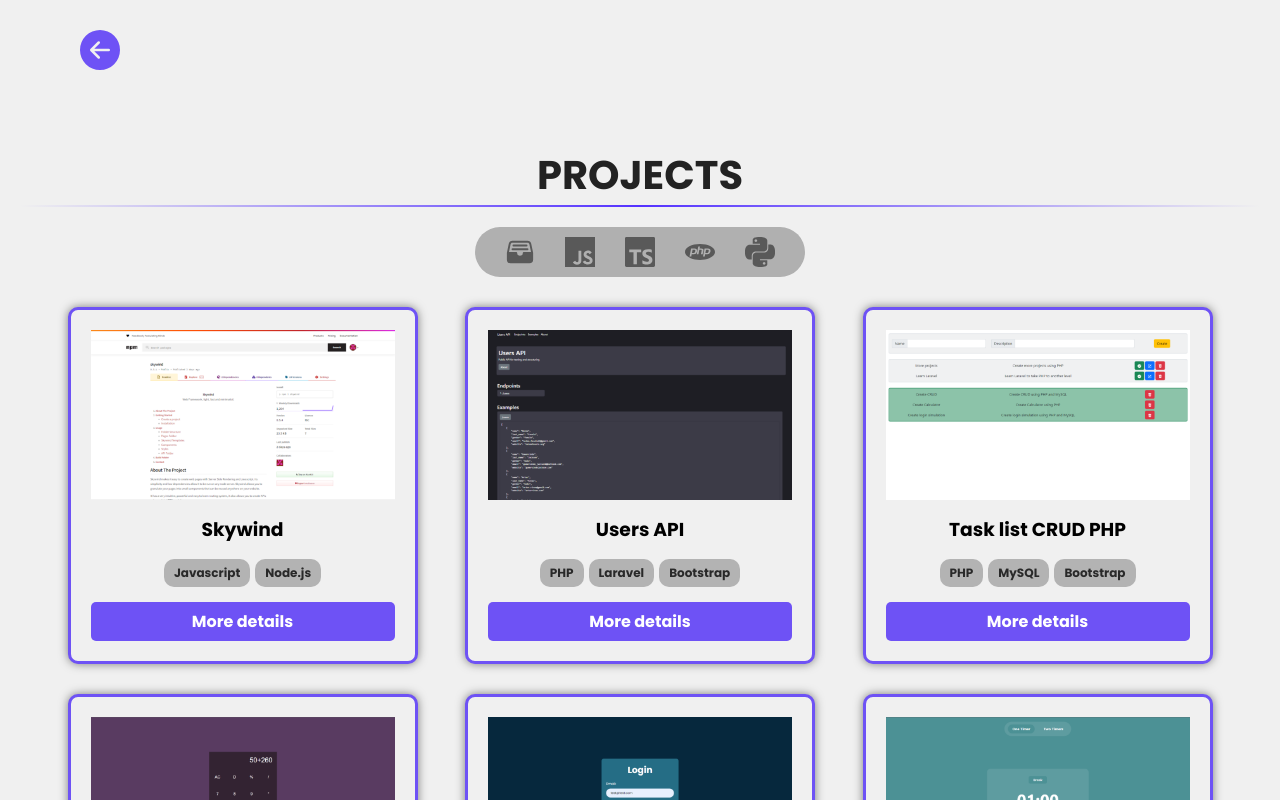
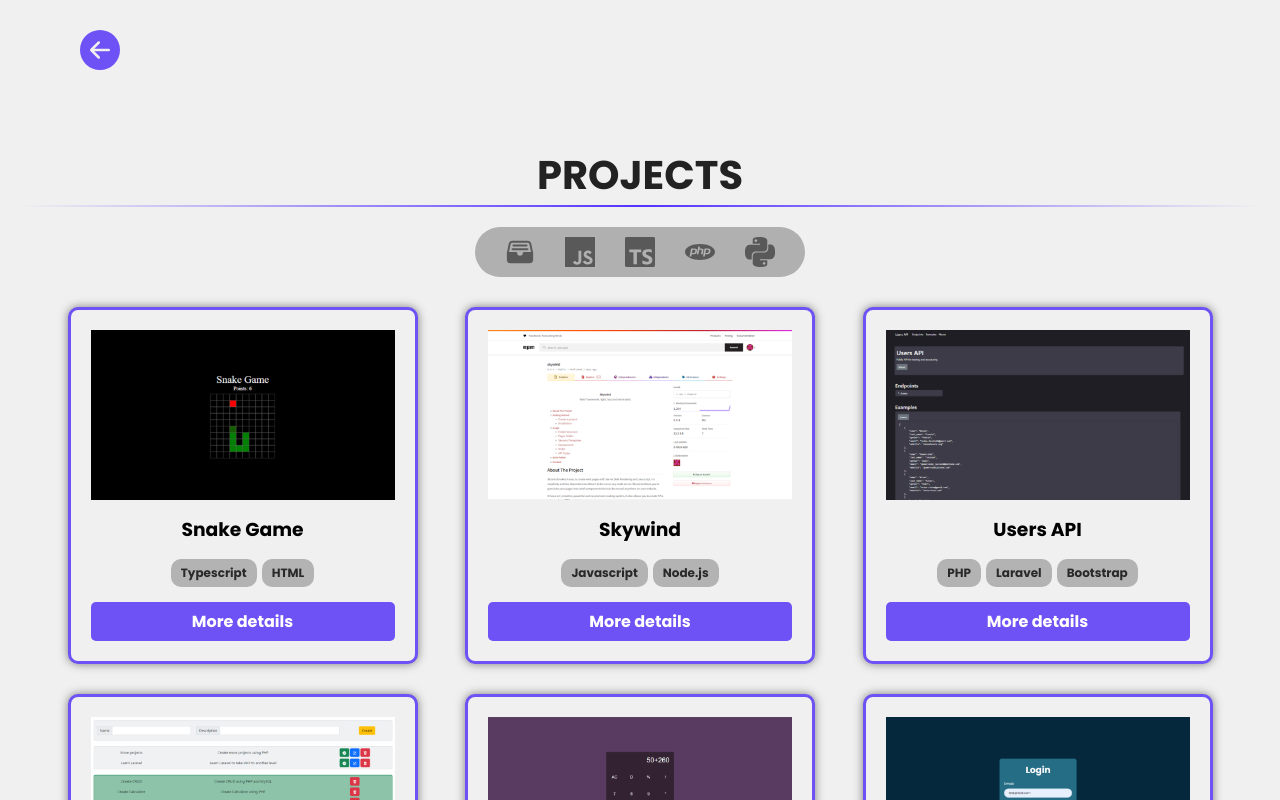
Before and after one commit to francescoalterio/portfolio-nextjs, a Next.js app: page /projects in a window 1280 px wide. Shown: the top 800 px of the page. Built offline with nearby package versions, Linux system fonts and the light colour scheme.

Commit message:
add snakegame proyect

```diff
--- a/projects/index.js
+++ b/projects/index.js
@@ -906,4 +906,32 @@ The app is built with Monaco Editor, the same editor that VS Code uses.`,
       />,
     ],
   },
+  {
+    id: 25,
+    name: "Snake Game",
+    src: "/images/projects/snakegame.png",
+    alt: "img-snakegame",
+    description:
+      "Classic snake game using object-oriented programming in Typescript.",
+    preview: "https://francescoalterio.github.io/snake-game-compiled/",
+    repo: "https://github.com/francescoalterio/snake-game",
+    coreTechs: ["Typescript", "HTML"],
+    isFavorite: false,
+    techs: [
+      <Skill
+        src={"/images/technologies/html.svg"}
+        href={"https://developer.mozilla.org/en-US/docs/Web/Guide/HTML/HTML5"}
+        alt={"img-html5-logo"}
+        technology="HTML"
+        size={80}
+      />,
+      <Skill
+        src={"/images/technologies/typescript.png"}
+        href={"https://www.typescriptlang.org/"}
+        alt={"img-typescript-logo"}
+        technology="Typesript"
+        size={80}
+      />,
+    ],
+  },
 ];
```
Also changed, not shown: public/images/projects/snakegame.png (added).
